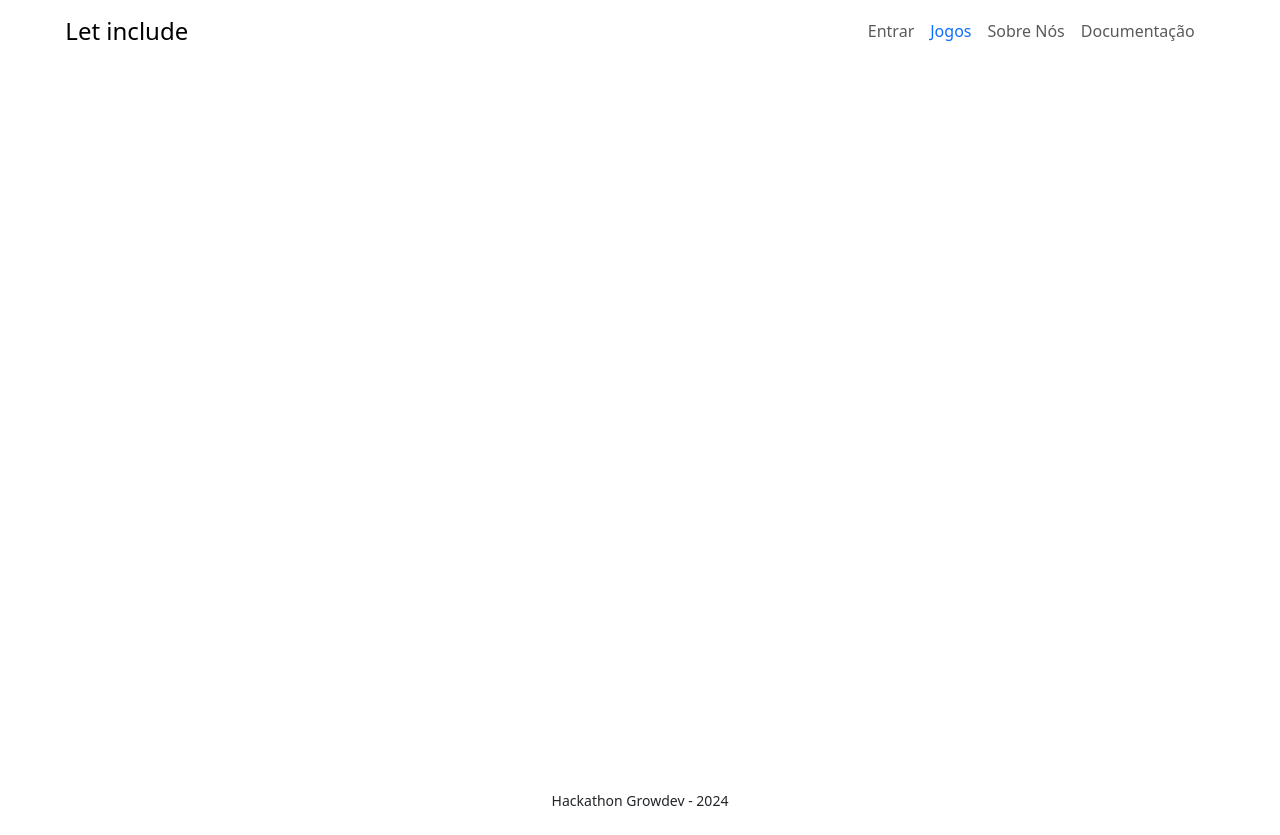
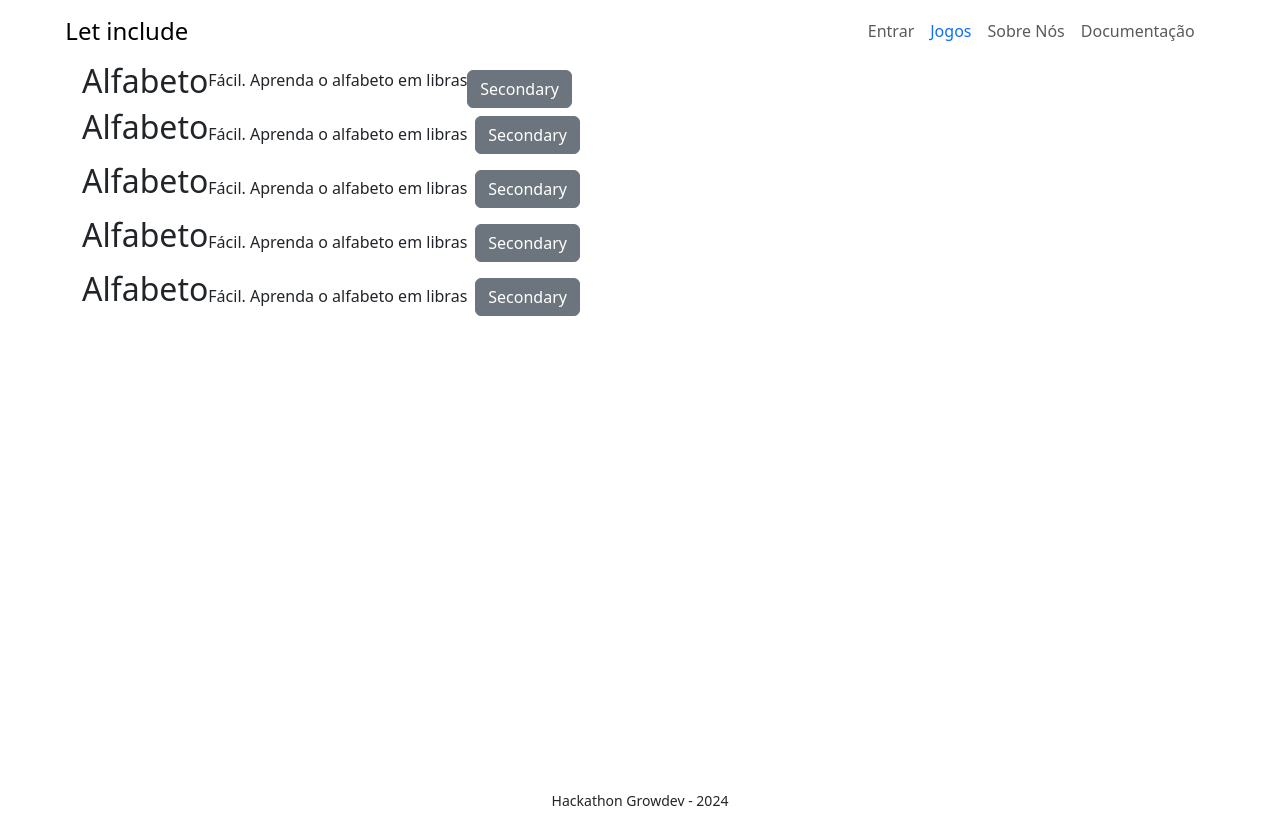
Before and after one commit to JoannaBraccini/Primeiro-Hackathon-Growdev_Let-include, a website: page pages/lista-jogos.html in a window 1280 px wide. Drawn offline with nearby package versions, Linux system fonts and the light colour scheme.

Commit message:
add Lista Jogos

```diff
--- a/pages/lista-jogos.html
+++ b/pages/lista-jogos.html
@@ -30,6 +30,81 @@
     </header>
 
     <main>
+      <div class="container">
+        <div class="row">
+          <div class="col menu-jogos d-flex">
+            <div class="row align-self-baseline">
+              <h2>
+                Alfabeto
+              </h2>
+            </div>
+            <div class="row align-self-end">
+              <p>
+                <span class="categoria">Fácil</span>. Aprenda o alfabeto em libras
+              </p>
+            </div>
+            <div class="col menu-jogos align-self-end ">
+              <button type="button" class="btn btn-secondary btn-position">Secondary</button>
+            </div>
+          </div>
+        </div>
+
+        <div class="row">
+          <div class="col menu-jogos d-flex">
+              <h2 class="align-self-baseline">
+                Alfabeto
+              </h2>
+              <p class="align-self-end">
+                <span class="categoria">Fácil</span>. Aprenda o alfabeto em libras
+              </p>
+              <div class="col menu-jogosalign-self-end p-2">
+                <button type="button" class="btn btn-secondary">Secondary</button>
+              </div>
+          </div>
+        </div>
+
+        <div class="row">
+          <div class="col menu-jogos d-flex">
+              <h2 class="align-self-baseline">
+                Alfabeto
+              </h2>
+              <p class="align-self-end">
+                <span class="categoria">Fácil</span>. Aprenda o alfabeto em libras
+              </p>
+              <div class="col menu-jogosalign-self-end p-2">
+                <button type="button" class="btn btn-secondary">Secondary</button>
+              </div>
+          </div>
+        </div>
+
+        <div class="row">
+          <div class="col menu-jogos d-flex">
+              <h2 class="align-self-baseline">
+                Alfabeto
+              </h2>
+              <p class="align-self-end">
+                <span class="categoria">Fácil</span>. Aprenda o alfabeto em libras
+              </p>
+              <div class="col menu-jogosalign-self-end p-2">
+                <button type="button" class="btn btn-secondary">Secondary</button>
+              </div>
+          </div>
+        </div>
+
+        <div class="row">
+          <div class="col menu-jogos d-flex">
+              <h2 class="align-self-baseline">
+                Alfabeto
+              </h2>
+              <p class="align-self-end">
+                <span class="categoria">Fácil</span>. Aprenda o alfabeto em libras
+              </p>
+              <div class="col menu-jogosalign-self-end p-2">
+                <button type="button" class="btn btn-secondary">Secondary</button>
+              </div>
+          </div>
+        </div>
+
 
       <div vw class="enabled">
         <div vw-access-button class="active"></div>
```
